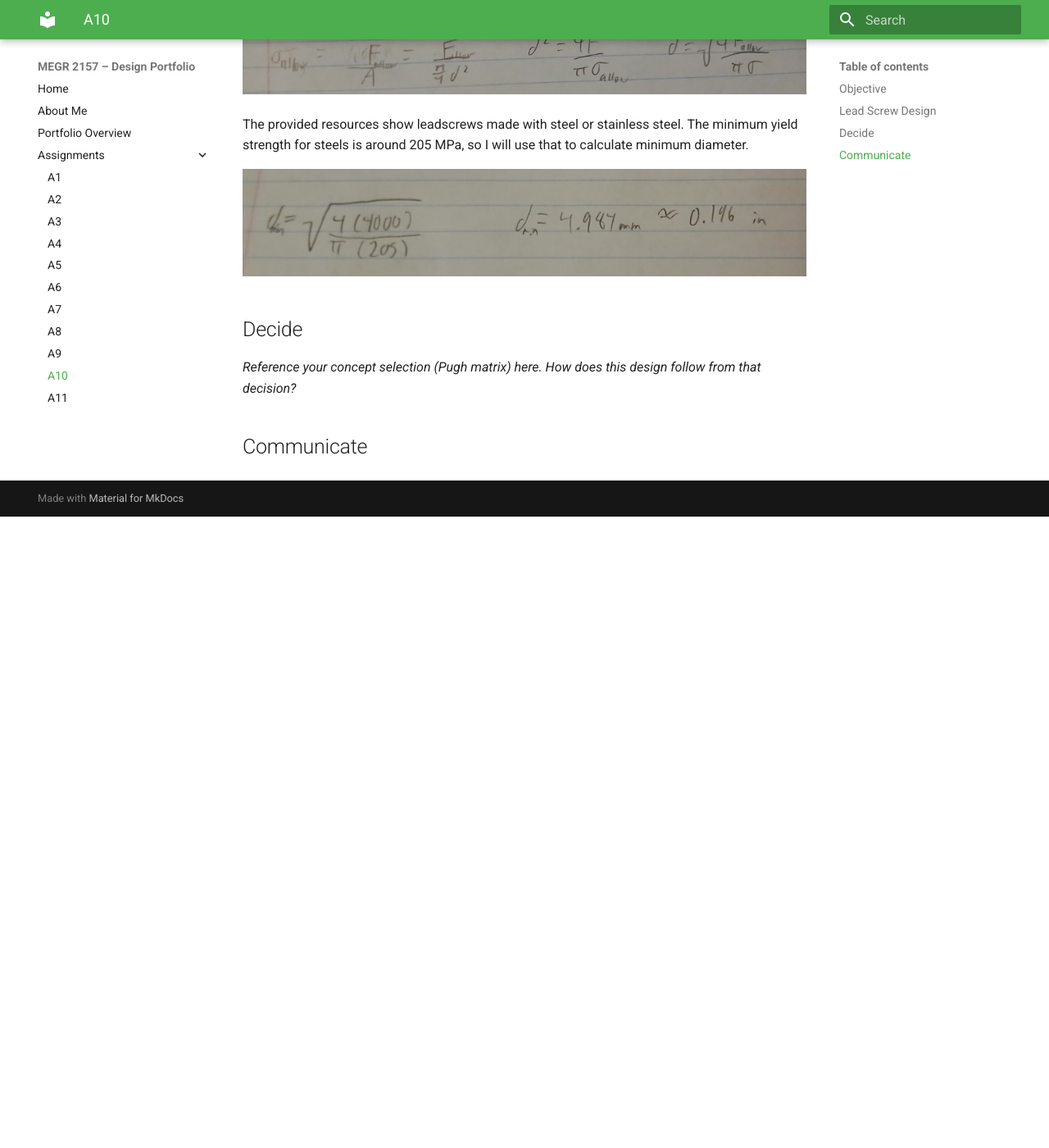
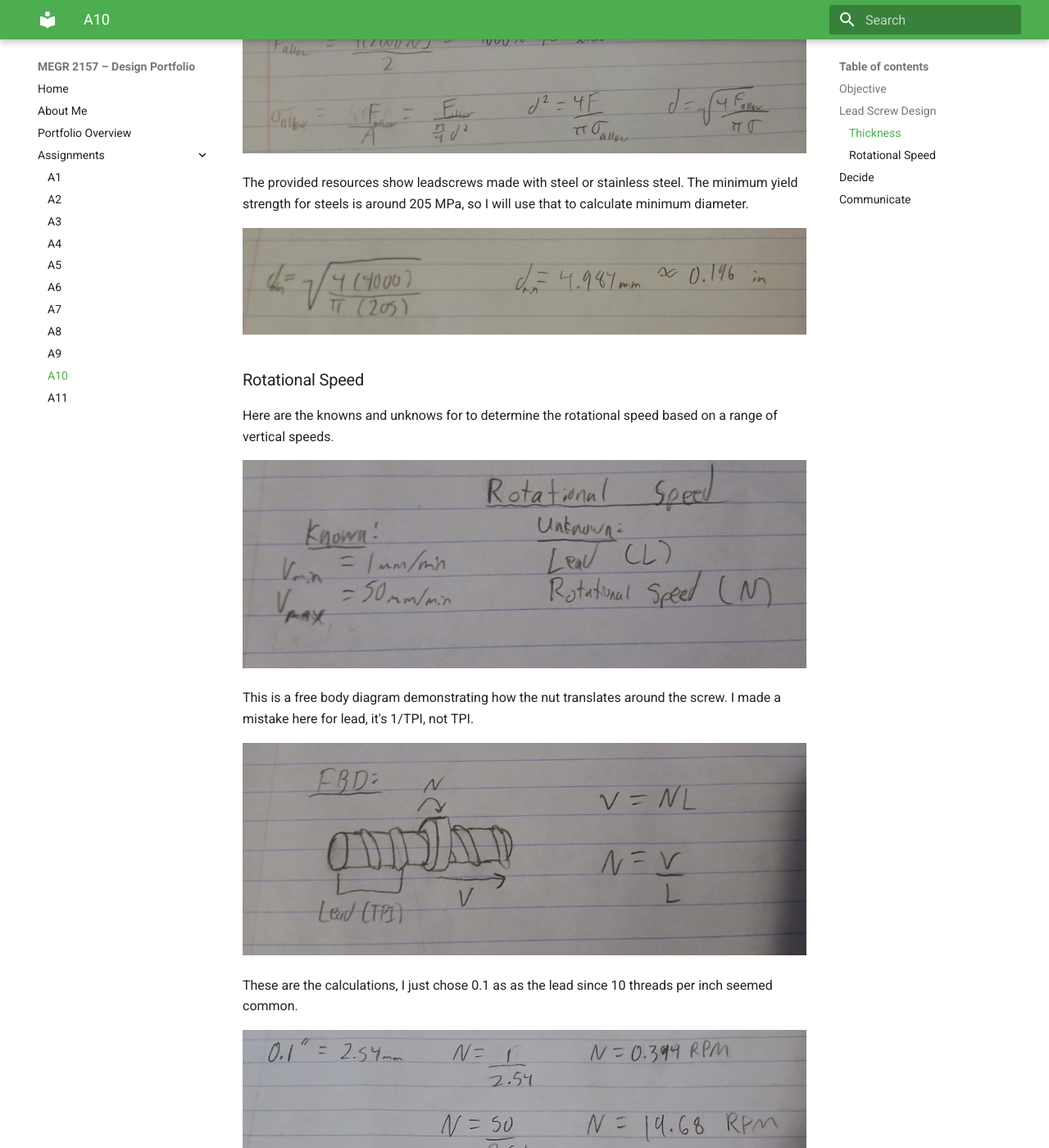
Before and after one commit to DillonK-spec/megr2157-portfolio, an MkDocs documentation site: the page built from docs/assignments/A10/index.md, in a window 1280 px wide and 1400 px high, scrolled down 1750 px. Shown: the whole window at 82% size. Built offline with MkDocs 1.6.1 and Material for MkDocs 9.7.7, drawn with Linux system fonts in a browser that asks for light colours; before the commit the page ends 2380 px from its top, so only the background shows below that; some of the changed text lies outside the part shown.

Commit message:
Update index.md

```diff
--- a/docs/assignments/A10/index.md
+++ b/docs/assignments/A10/index.md
@@ -9,11 +9,13 @@ Below is the concept image given.
 
 ## Lead Screw Design
 
+### Thickness
+
 These are the knowns and unknowns for the lead screw:
 
 ![knowns](known.jpg)
 
-Here is the FBD and numerical solving for the screw:
+Here is the FBD and numerical solving for the screw. The required force is split along two screws, but they need a safety factor of four.
 
 ![FBD](FBD.jpg)
 
@@ -21,6 +23,22 @@ The provided resources show leadscrews made with steel or stainless steel. The m
 
 ![dmin](dmin.jpg)
 
+### Rotational Speed
+
+Here are the knowns and unknows for to determine the rotational speed based on a range of vertical speeds.
+
+![known2](known2.jpg)
+
+This is a free body diagram demonstrating how the nut translates around the screw. I made a mistake here for lead, it's 1/TPI, not TPI.
+
+![FBD2](FBD2.jpg)
+
+These are the calculations, I just chose 0.1 as as the lead since 10 threads per inch seemed common.
+
+![RPM](RPM.jpg)
+
+
+
 ## Decide
 _Reference your concept selection (Pugh matrix) here. How does this design follow from that decision?_
 
```
